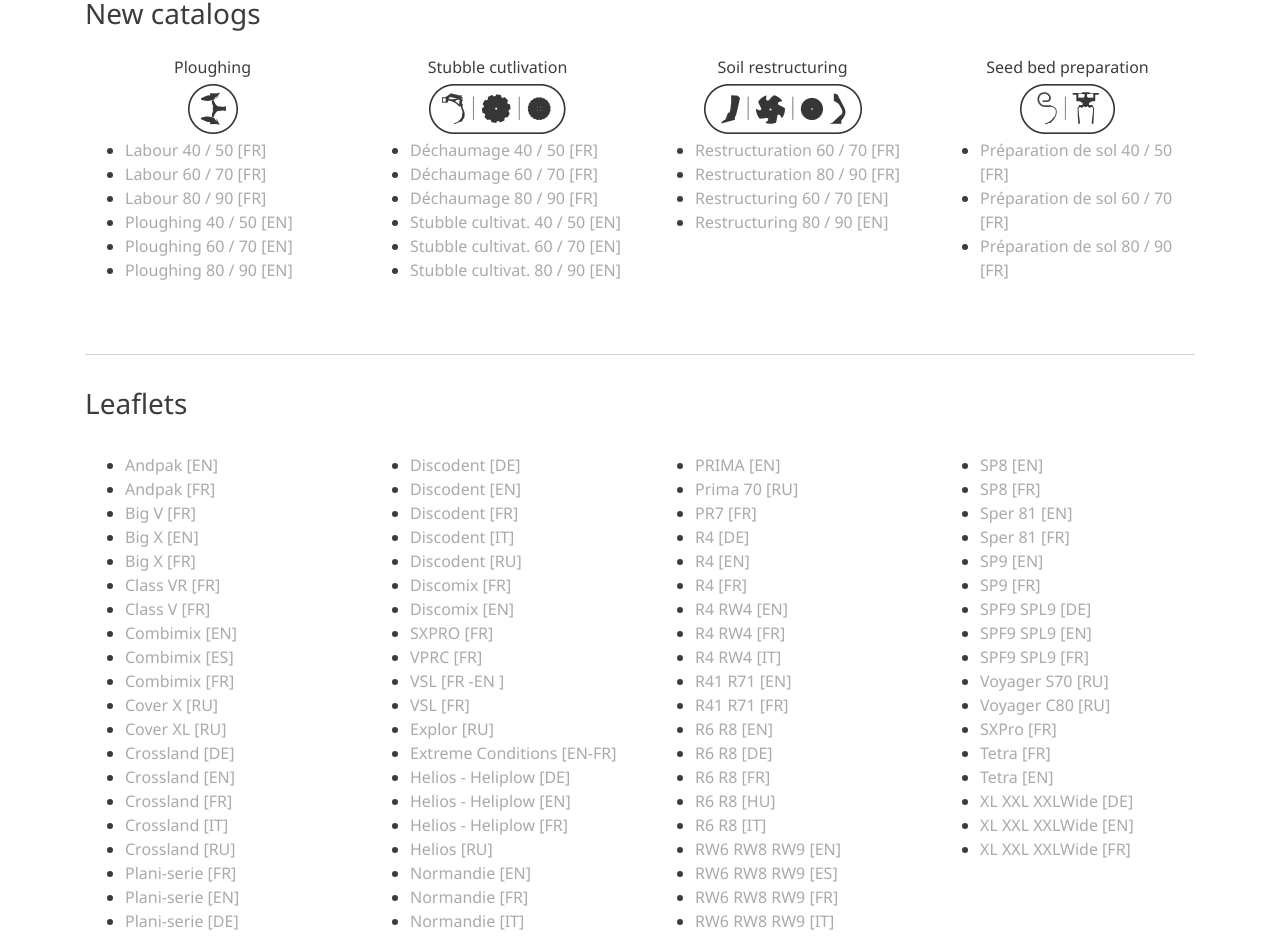
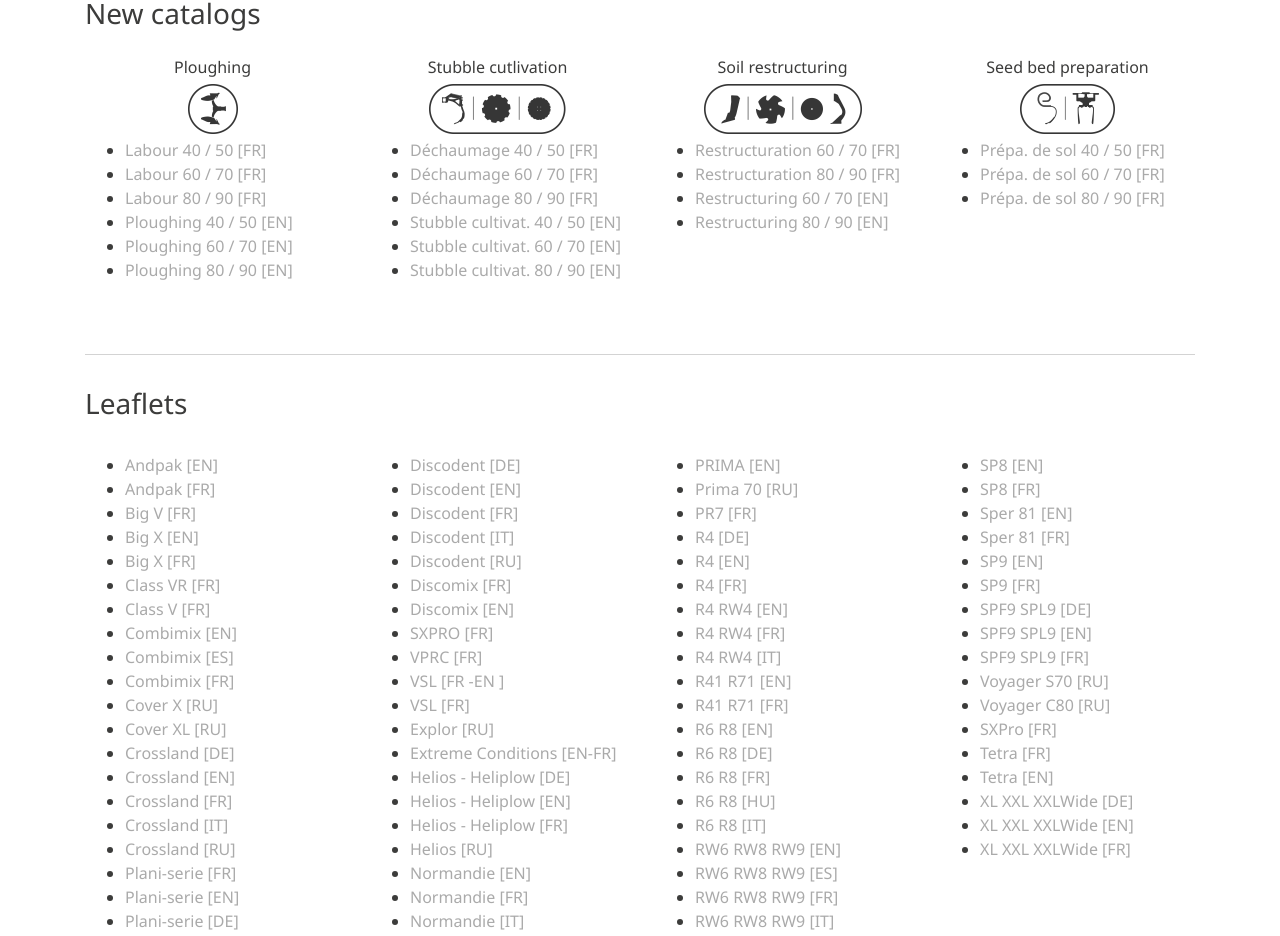
Before and after one commit to JulienYvesRICHARD/marketing.gb-group, a Vue app: page /gregoire-besson in a window 1280 px wide. Shown: the part 2385-3321 px from the top of the page. Built offline with nearby package versions, Linux system fonts and the light colour scheme.

Commit message:
Préparation de sol → Prépa. de sol

```diff
--- a/src/views/Gregoire.vue
+++ b/src/views/Gregoire.vue
@@ -774,17 +774,17 @@ export default {
             icon: 'static/img/icons/seed_bed_preparation_picto.png',
             blocks: [
               {
-                name: 'Préparation de sol 40 / 50 [FR]',
+                name: 'Prépa. de sol 40 / 50 [FR]',
                 link:
                   'https://marketing.cellar.services.clever-cloud.com/leaflets/gregoire-besson/soil-preparation-index-40-50-fr.pdf'
               },
               {
-                name: 'Préparation de sol 60 / 70 [FR]',
+                name: 'Prépa. de sol 60 / 70 [FR]',
                 link:
                   'https://marketing.cellar.services.clever-cloud.com/leaflets/gregoire-besson/soil-preparation-index-60-70-fr.pdf'
               },
               {
-                name: 'Préparation de sol 80 / 90 [FR]',
+                name: 'Prépa. de sol 80 / 90 [FR]',
                 link:
                   'https://marketing.cellar.services.clever-cloud.com/leaflets/gregoire-besson/soil-preparation-index-80-90-fr.pdf'
               }
```
